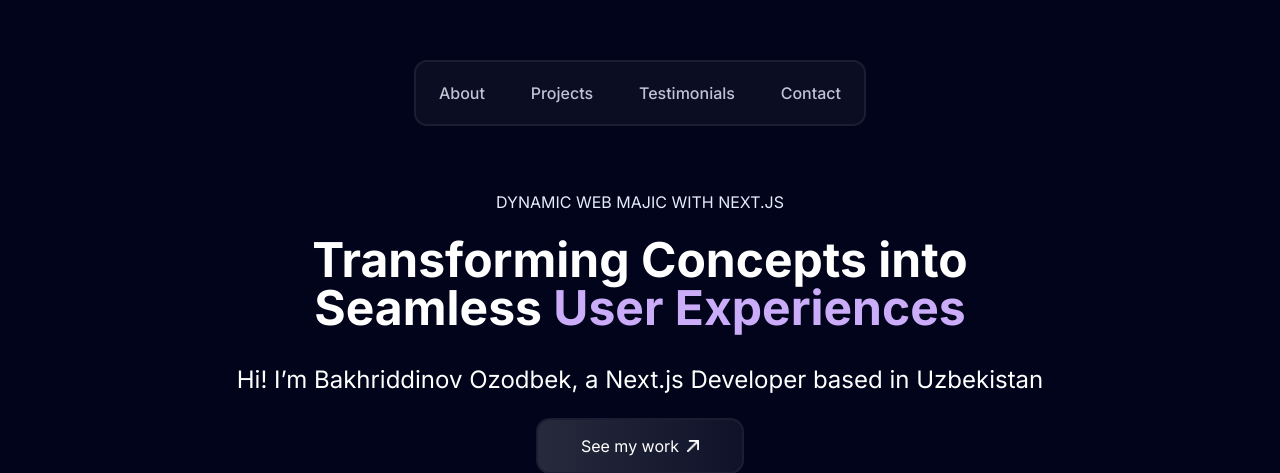
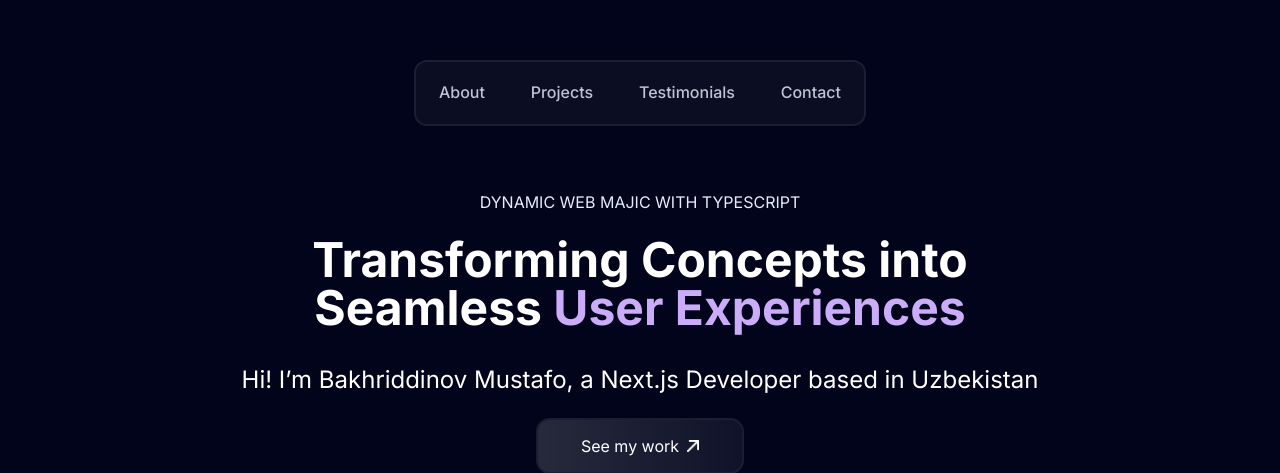
Before and after one commit to thebakhriddinov/MyPorfolio, a React (Vite) app: page / in a window 1280 px wide. Shown: the top 473 px of the page. Built offline with nearby package versions, Linux system fonts and the light colour scheme; a web font is replaced by a local one.

Commit message:
fixed code

```diff
--- a/index.html
+++ b/index.html
@@ -9,7 +9,7 @@
   <link href="https://fonts.googleapis.com/css2?family=Inter:ital,opsz,wght@0,14..32,100..900;1,14..32,100..900&family=Roboto:ital,wght@0,100..900;1,100..900&family=Smythe&display=swap" rel="stylesheet">
     <title>portfolio</title>
   </head>
-  <body>
+  <body class="scroll-smooth">
     <div id="root"></div>
     <script type="module" src="/src/main.tsx"></script>
   </body>
--- a/src/components/About.tsx
+++ b/src/components/About.tsx
@@ -11,7 +11,7 @@ import math from "../assets/math.svg"
 
 export default function About() {
     return (
-        <div className="pt-16 lg:pt-37.5 flex flex-col gap-5 ml-auto mr-auto">
+        <div id="about" className="pt-16 lg:pt-37.5 flex flex-col gap-5 ml-auto mr-auto">
             {/* First big wrapper */}
             <div className="flex flex-col gap-5 lg:flex-row">
                 {/* left-wrapper */}
--- a/src/components/Faq.tsx
+++ b/src/components/Faq.tsx
@@ -8,7 +8,7 @@ import logo5 from "../assets/logo5.svg"
 
 export default function Faq() {
     return (
-        <div className="flex flex-col justify-center items-center gap-5 pt-25 ml-auto mr-auto">
+        <div id="testimonials" className="flex flex-col justify-center items-center gap-5 pt-25 ml-auto mr-auto">
             <h2 className="pb-0 xl:pb-7.5 text-[36px] xl:text-[48px] font-bold leading-none text-center">Kind words from <br className="xl:hidden flex"/><span className="text-[#CBACF9]">satisfied clients</span></h2>
             {/* Horizontal scroll */}
 
--- a/src/components/Footer.tsx
+++ b/src/components/Footer.tsx
@@ -7,11 +7,11 @@ import linkedn from "../assets/linkedn.svg"
 
 export default function Footer() {
     return (
-        <div className="xl:pt-51.75 flex flex-col justify-center items-center gap-5 xl:gap-7.5 pt-37 ml-auto mr-auto">
+        <div id="contact" className="xl:pt-51.75 flex flex-col justify-center items-center gap-5 xl:gap-7.5 pt-37 ml-auto mr-auto">
             <div className="flex flex-col justify-center items-center gap-5">
                 <h2 className="pb-5 xl:pb-7.5 text-[36px] xl:text-[48px] font-bold leading-none text-center">Ready to take <span className="text-[#CBACF9]">your</span> <br className="xl:hidden"/> digital <br className="hidden xl:flex"/> presence to the next level?</h2>
                 <p className="text-center text-[#C1C2D3] ">Reach out to me today and let's discuss how I can <br className="xl:hidden"/> help you achieve your goals.</p>
-                <button className="cursor-pointer xl:w-59.75 xl:h-16.5 xl:rounded-[14px] h-14.75 w-[90vw] bg-linear-to-r border border-[#2E3354] rounded-md from-[#161A31] to-[#06091F] flex justify-center items-center gap-3">Contact Me <img src={arrow} alt="" /></button>
+                <button className="cursor-pointer xl:w-59.75 xl:h-16.5 xl:rounded-[14px] h-14.75 w-[90vw] bg-linear-to-r border border-[#2E3354] hover:border-[#CBACF9] duration-300 rounded-md from-[#161A31] to-[#06091F] flex justify-center items-center gap-3">Contact Me <img src={arrow} alt="" /></button>
             </div>
 
             <div className="pt-22.5 xl:flex xl:gap-180 xl:items-center">
@@ -20,11 +20,11 @@ export default function Footer() {
                 </div>
                 {/* app-wrapper */}
                 <div className="flex gap-7.5 mt-5 xl:mt-0 xl:gap-3">
-                    <a className="hover:scale-120 transition-all shadow-[inset_0_0px_6px_white] w-10 h-10 rounded-lg flex items-center justify-center" href="#"><img src={insta} alt="insta" /></a>
+                    <a className="hover:scale-120 transition-all shadow-[inset_0_0px_6px_white] w-10 h-10 rounded-lg flex items-center justify-center" href="https://www.instagram.com/thebakhriddinov/" target="_blank"><img src={insta} alt="insta" /></a>
                     <a className="hover:scale-120 transition-all shadow-[inset_0_0px_6px_white] w-10 h-10 rounded-lg flex items-center justify-center" href="#"><img src={x} alt="x" /></a>
-                    <a className="hover:scale-120 transition-all shadow-[inset_0_0px_6px_white] w-10 h-10 rounded-lg flex items-center justify-center" href="#"><img src={github} alt="github" /></a>
-                    <a className="hover:scale-120 transition-all shadow-[inset_0_0px_6px_white] w-10 h-10 rounded-lg flex items-center justify-center" href="#"><img src={whatsap} alt="whatsap" /></a>
-                    <a className="hover:scale-120 transition-all shadow-[inset_0_0px_6px_white] w-10 h-10 rounded-lg flex items-center justify-center" href="#"><img src={linkedn} alt="linkedn" /></a>
+                    <a className="hover:scale-120 transition-all shadow-[inset_0_0px_6px_white] w-10 h-10 rounded-lg flex items-center justify-center" href="https://github.com/thebakhriddinov" target="_blank"><img src={github} alt="github" /></a>
+                    <a className="hover:scale-120 transition-all shadow-[inset_0_0px_6px_white] w-10 h-10 rounded-lg flex items-center justify-center" href="https://wa.me/998701263239" target="_blank"><img src={whatsap} alt="whatsap" /></a>
+                    <a className="hover:scale-120 transition-all shadow-[inset_0_0px_6px_white] w-10 h-10 rounded-lg flex items-center justify-center" href="https://www.linkedin.com/in/thebakhriddinov/" target="_blank"><img src={linkedn} alt="linkedn" /></a>
                 </div>
             </div>
         </div>
--- a/src/components/Header.tsx
+++ b/src/components/Header.tsx
@@ -1,11 +1,22 @@
+import { smoothScrollTo } from '../useSmoothScrool';
+
 export default function Header() {
     return (
         <header className="w-[90vw] ml-auto mr-auto pt-10 lg:pt-15 flex justify-center items-center">
             <ul className="w-full md:w-113 md:h-16.5 lg:font-medium md:bg-[#0B0D22] flex justify-around items-center text-[#C1C2D3] rounded-[13px] border-2 border-[#1B1E33] h-14 ">
-                <li><a className="hover:border-b-2 hover:pb-1 hover:text-white transition-all border-[white] text-[14px] md:text-[16px]"href="#">About</a></li>
-                <li><a className="hover:border-b-2 hover:pb-1 hover:text-white transition-all border-[white] text-[14px] md:text-[16px]"href="#">Projects</a></li>
-                <li><a className="hover:border-b-2 hover:pb-1 hover:text-white transition-all border-[white] text-[14px] md:text-[16px]"href="#">Testimonials</a></li>
-                <li><a className="hover:border-b-2 hover:pb-1 hover:text-white transition-all border-[white] text-[14px] md:text-[16px]"href="#">Contact</a></li>
+                <button
+                className='cursor-pointer border-transparent border-b-2 hover:border-b-2 duration-200 hover:text-white hover:border-[white] text-[14px] md:text-[16px]'
+                onClick={() => smoothScrollTo("about", 900)}>About</button>
+                <button
+                className='cursor-pointer border-transparent border-b-2 hover:border-b-2 duration-200 hover:text-white hover:border-[white] text-[14px] md:text-[16px]'
+                onClick={() => smoothScrollTo("projects", 900)}>Projects</button>
+                <button
+                className='cursor-pointer border-transparent border-b-2 hover:border-b-2 duration-200 hover:text-white hover:border-[white] text-[14px] md:text-[16px]'
+                onClick={() => smoothScrollTo("testimonials", 900)}>Testimonials</button>
+                <button
+                className='cursor-pointer border-transparent border-b-2 hover:border-b-2 duration-200 hover:text-white hover:border-[white] text-[14px] md:text-[16px]'
+                onClick={() => smoothScrollTo("contact", 900)}>Contact</button>
+
             </ul>
         </header>
     )
--- a/src/components/Hero.tsx
+++ b/src/components/Hero.tsx
@@ -3,11 +3,11 @@ import arrow from "../assets/Arrow.png"
 export default function Hero() {
     return (
         <div className="flex flex-col justify-center items-center pt-16">
-            <p className="text-[12px] text-[#E4ECFF] md:text-14px lg:text-[16px] pb-5 xl:pb-5.5 font-normal">DYNAMIC WEB MAJIC WITH NEXT.JS</p>
+            <p className="text-[12px] text-[#E4ECFF] md:text-14px lg:text-[16px] pb-5 xl:pb-5.5 font-normal">DYNAMIC WEB MAJIC WITH TYPESCRIPT</p>
             <h1 className="pb-6 xl:pb-7.5 text-[48px] xl:text[72px] font-bold leading-none text-center">Transforming Concepts into <br className="hidden lg:block"/> Seamless <span className="text-[#CBACF9]">User Experiences</span></h1>
-            <p className="text-[16px] xl:text-[24px] xl:7.5 w-full text-center pb-5 xl:pb-[7.5] ">Hi! I’m <span className="hidden xl:inline">Bakhriddinov</span> Ozodbek, <br className="lg:hidden"/> a Next.js Developer based in Uzbekistan</p>
+            <p className="text-[16px] xl:text-[24px] xl:7.5 w-full text-center pb-5 xl:pb-[7.5] ">Hi! I’m <span className="hidden xl:inline">Bakhriddinov</span> Mustafo, <br className="lg:hidden"/> a Next.js Developer based in Uzbekistan</p>
             <a
-                className="cursor-pointer active:text-gray-300 active:w-53 active:h-15 w-[90vw] lg:w-52 h-14 flex justify-center items-center gap-2 border-2 border-[#1B1E33] rounded-md lg:rounded-[14px]"
+                className="hover:border-[#CBACF9] duration-300 cursor-pointer active:text-gray-300 active:w-53 active:h-15 w-[90vw] lg:w-52 h-14 flex justify-center items-center gap-2 border-2 border-[#1B1E33] rounded-md lg:rounded-[14px]"
                 style={{
                     background: "linear-gradient(to right, #272A3C, #0F132A)",
                 }}
--- a/src/components/Projects.tsx
+++ b/src/components/Projects.tsx
@@ -12,7 +12,7 @@ import manage from "../assets/manage.png"
 
 export default function Projects() {
     return (
-        <div className="flex flex-col justify-center items-center gap-5 pt-25 ml-auto mr-auto">
+        <div id="projects" className="flex flex-col justify-center items-center gap-5 pt-25 ml-auto mr-auto">
             <h2 className="pb-6 xl:pb-7.5 text-[36px] xl:text-[48px] font-bold leading-none text-center">A small selection of  <br className="xl:hidden flex"/><span className="text-[#CBACF9]">recent projects</span></h2>
             {/* Parent-wrapper */}
             <div className="flex flex-col xl:flex-row gap-5">
--- /dev/null
+++ b/src/useSmoothScrool.ts
@@ -0,0 +1,23 @@
+export const smoothScrollTo = (id: string, duration = 700) => {
+  const target = document.getElementById(id);
+  if (!target) return;
+
+  const start = window.scrollY;
+  const end = target.getBoundingClientRect().top + start;
+  const distance = end - start;
+  let startTime: number | null = null;
+
+  const easeInOut = (t: number) =>
+    t < 0.5 ? 2 * t * t : 1 - Math.pow(-2 * t + 2, 2) / 2;
+
+  const animate = (time: number) => {
+    if (!startTime) startTime = time;
+    const elapsed = time - startTime;
+    const progress = Math.min(elapsed / duration, 1);
+
+    window.scrollTo(0, start + distance * easeInOut(progress));
+    if (progress < 1) requestAnimationFrame(animate);
+  };
+
+  requestAnimationFrame(animate);
+};
```
